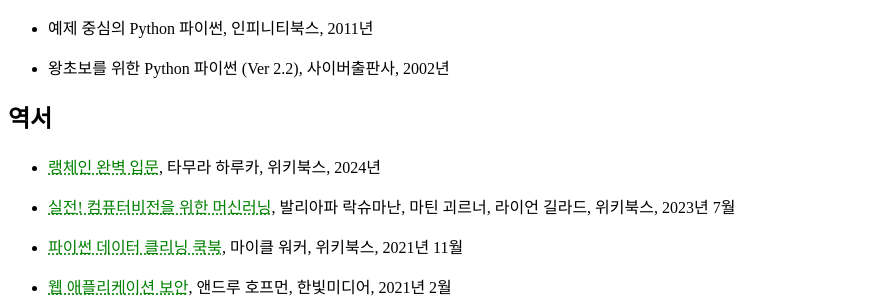
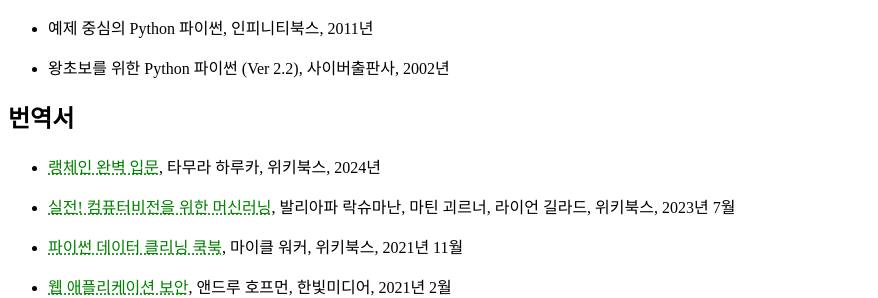
Before and after one commit to ychoi-kr/ychoi.kr, a Jekyll site: the page built from books/index.md, in a window 1280 px wide and 900 px high. Shown: the part 222-520 px from the top of the window, without its empty margins (0-878 px from the left). Built offline with Jekyll 4.4.1, drawn with Linux system fonts in a browser that asks for light colours; our own code applies the rules of GitHub Pages for plain Markdown files.

Commit message:
Update index.md

```diff
--- a/books/index.md
+++ b/books/index.md
@@ -4,7 +4,7 @@
   - {% if book.link %}[{{ book.title }}]({{ book.link }}){% else %}{{ book.title }}{% endif %}, {{ book.publisher }}, {{ book.date }}
 {% endfor %}
 
-## 역서
+## 번역서
 
 {% for book in site.data.translated_books %}
   - {% if book.link %}[{{ book.title }}]({{ book.link }}){% else %}{{ book.title }}{% endif %}, {{ book.authors }}, {{ book.publisher }}, {{ book.date }}
```
